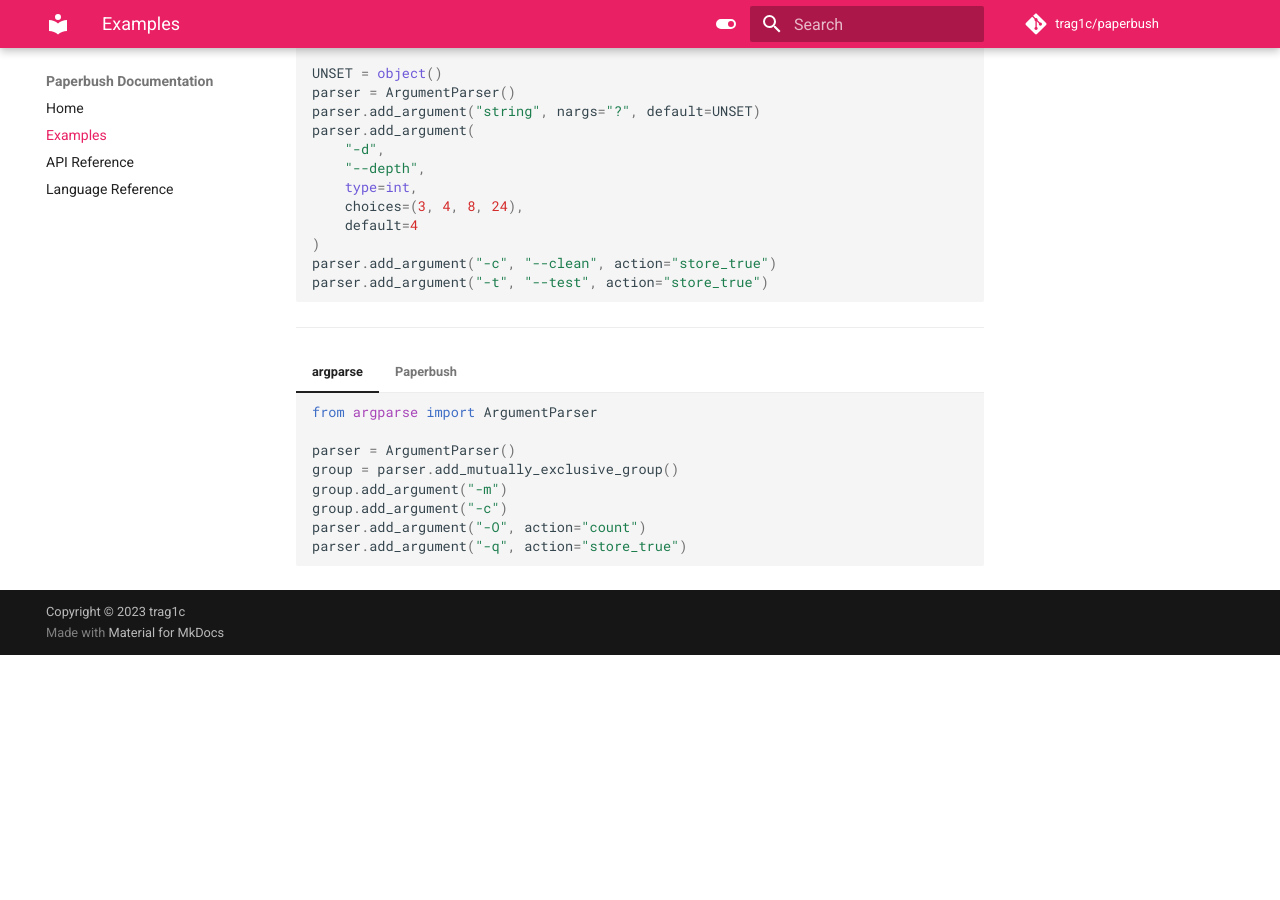
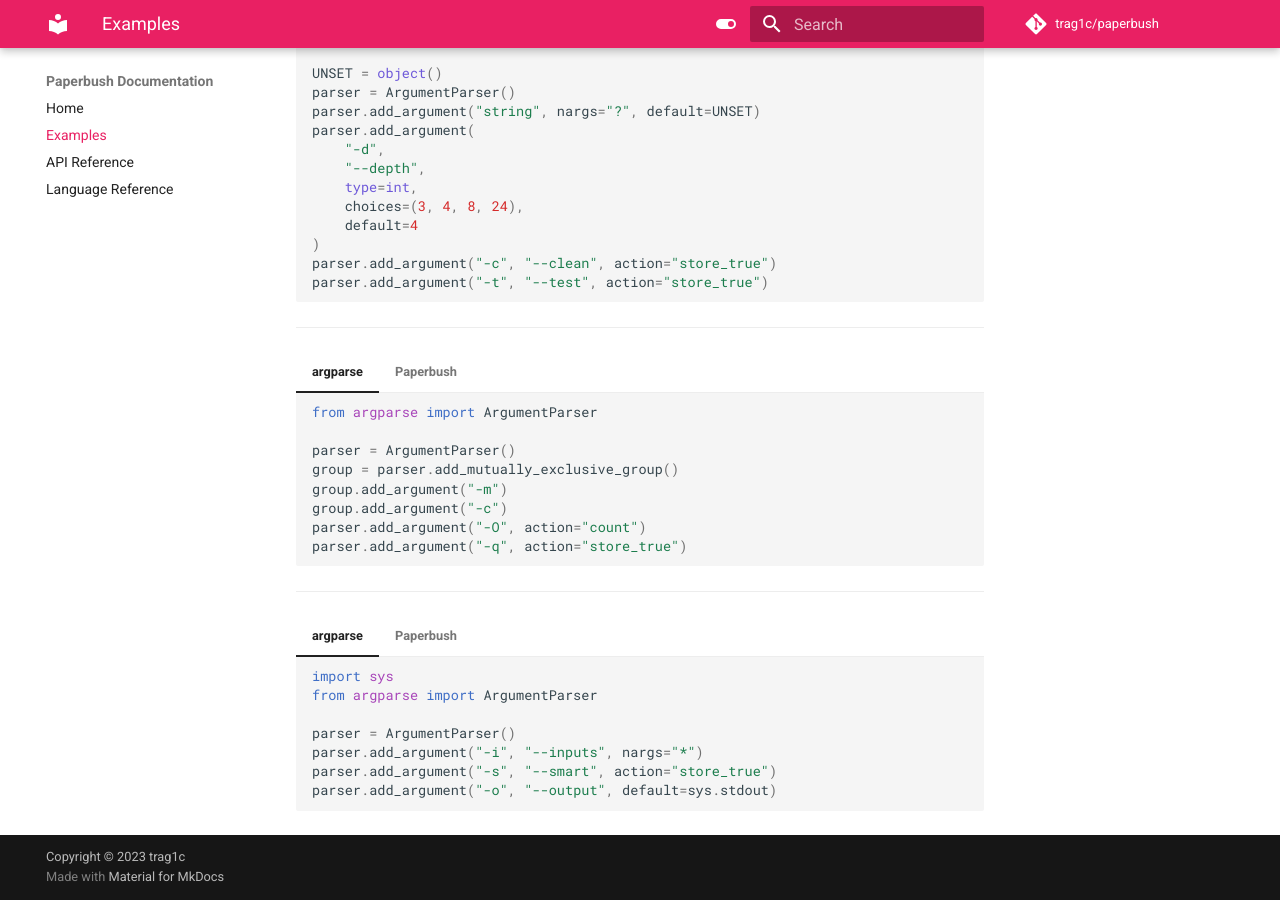
Before and after one commit to trag1c/paperbush, an MkDocs documentation site: the page built from docs/examples.md, in a window 1280 px wide and 900 px high, scrolled down 698 px. Built offline with MkDocs 1.6.1 and Material for MkDocs 9.7.7, drawn with Linux system fonts in a browser that asks for light colours; comment, search, counter and statistics services are not loaded; before the commit the page ends 1353 px from its top, so only the background shows below that.

Commit message:
Added final example

````diff
--- a/docs/examples.md
+++ b/docs/examples.md
@@ -96,3 +96,26 @@
 
     parser = Paperbush("-m:str ^ -c:str -O++ -q")
     ```
+
+---
+
+=== "argparse"
+
+    ```py
+    import sys
+    from argparse import ArgumentParser
+
+    parser = ArgumentParser()
+    parser.add_argument("-i", "--inputs", nargs="*")
+    parser.add_argument("-s", "--smart", action="store_true")
+    parser.add_argument("-o", "--output", default=sys.stdout)
+    ```
+
+=== "Paperbush"
+
+    ```py
+    import sys
+    from paperbush import Paperbush
+
+    parser = Paperbush("--inputs:* --smart --output!:str=$0", sys.stdout)
+    ```
````
